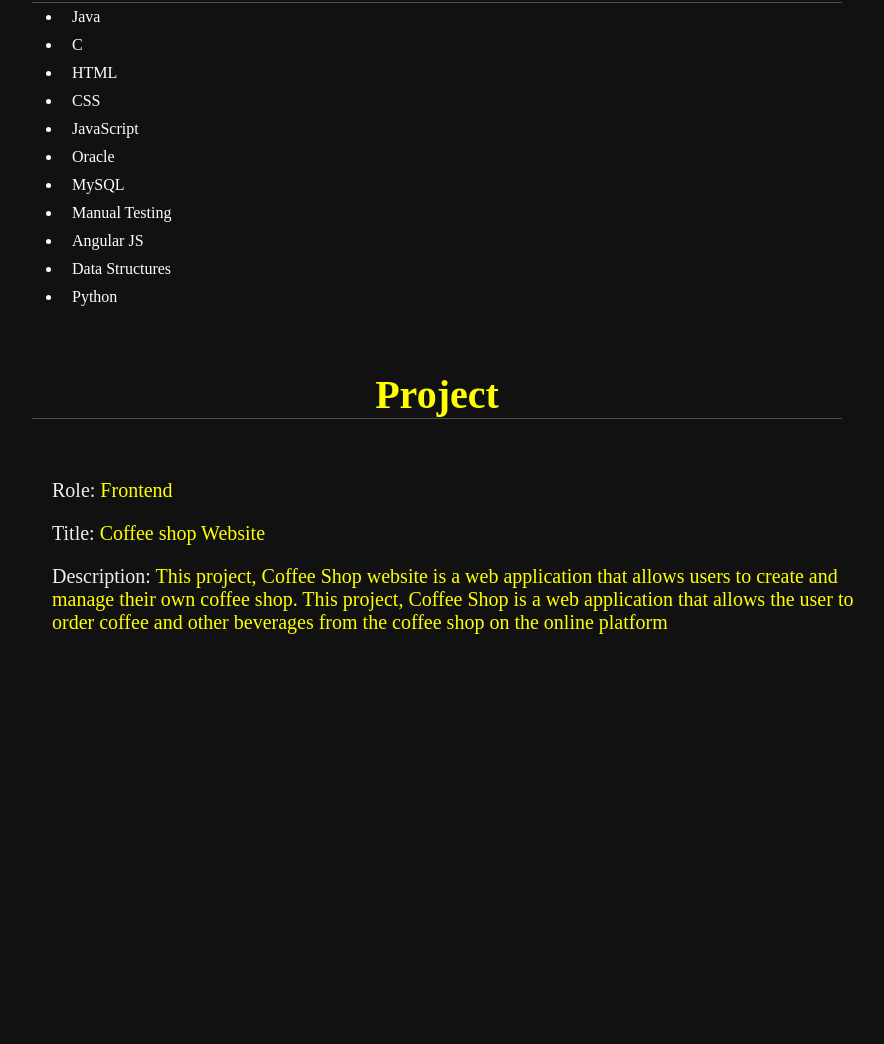
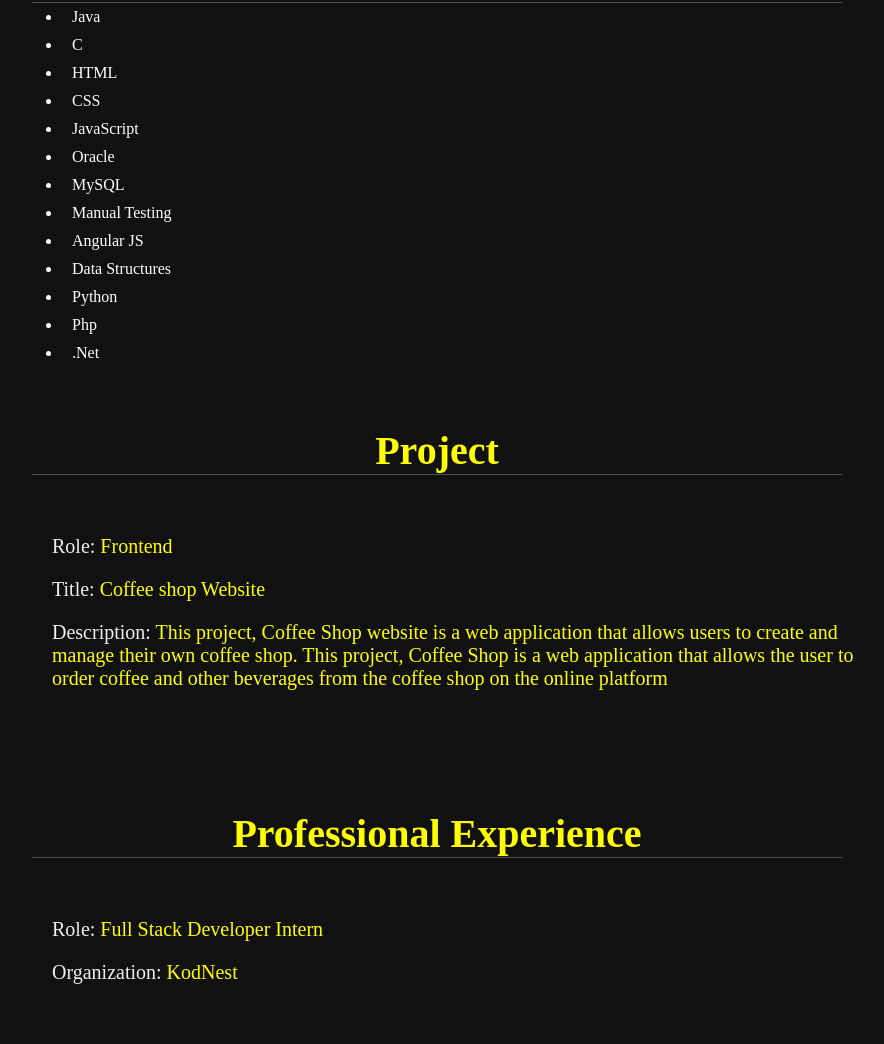
Before and after one commit to nasim0649/Portfolio, a plain HTML site: page index.html in a window 1280 px wide. Shown: the part 902-1946 px from the top of the page, without its empty margins (378-1262 px from the left). Before the commit the page ends 1596 px from the top, so only its background shows below. Drawn offline with Linux system fonts and the light colour scheme.

Commit message:
Update index.html

```diff
--- a/index.html
+++ b/index.html
@@ -12,7 +12,7 @@
        <div class="user">
        <img src="photo.jpg">
        <h5 class="nm">Md Nasim Ahmad</h5>
-       <p class="jb">Student</p>
+       <p class="jb">Full Stack Developer</p>
        </div>
        <nav class="nv">
           <ul>
@@ -20,6 +20,7 @@
              <li><a href="#Education">Education</a></li>
              <li><a href="#Technical Skills">Technical Skills</a></li>
              <li><a href="#Project">Project</a></li>
+              <li><a href="#Professional Experience">Professional Experience</a></li>
           </ul>
        </nav>
     </header>
@@ -80,6 +81,8 @@
         <li>Angular JS</li>
         <li>Data Structures</li>
         <li>Python</li>
+         <li>Php</li>
+         <li>.Net</li>
     </ul>
 </div>
 </section>
@@ -93,6 +96,15 @@
 on the online platform </h3>
             </div>
 </div>
+<section class="Professional Experience" id="Professional Experience">
+    <h1 class="heading"><span>Professional Experience</span></h1>
+    <div class="Row">
+        <div class="det">
+    <h3><span>Role: </span>Full Stack Developer Intern</h3>
+    <h3><span>Organization: </span>KodNest</h3>
+            </div>
+</div>
+</section>
 </section>
 </body>
 </html>
```
